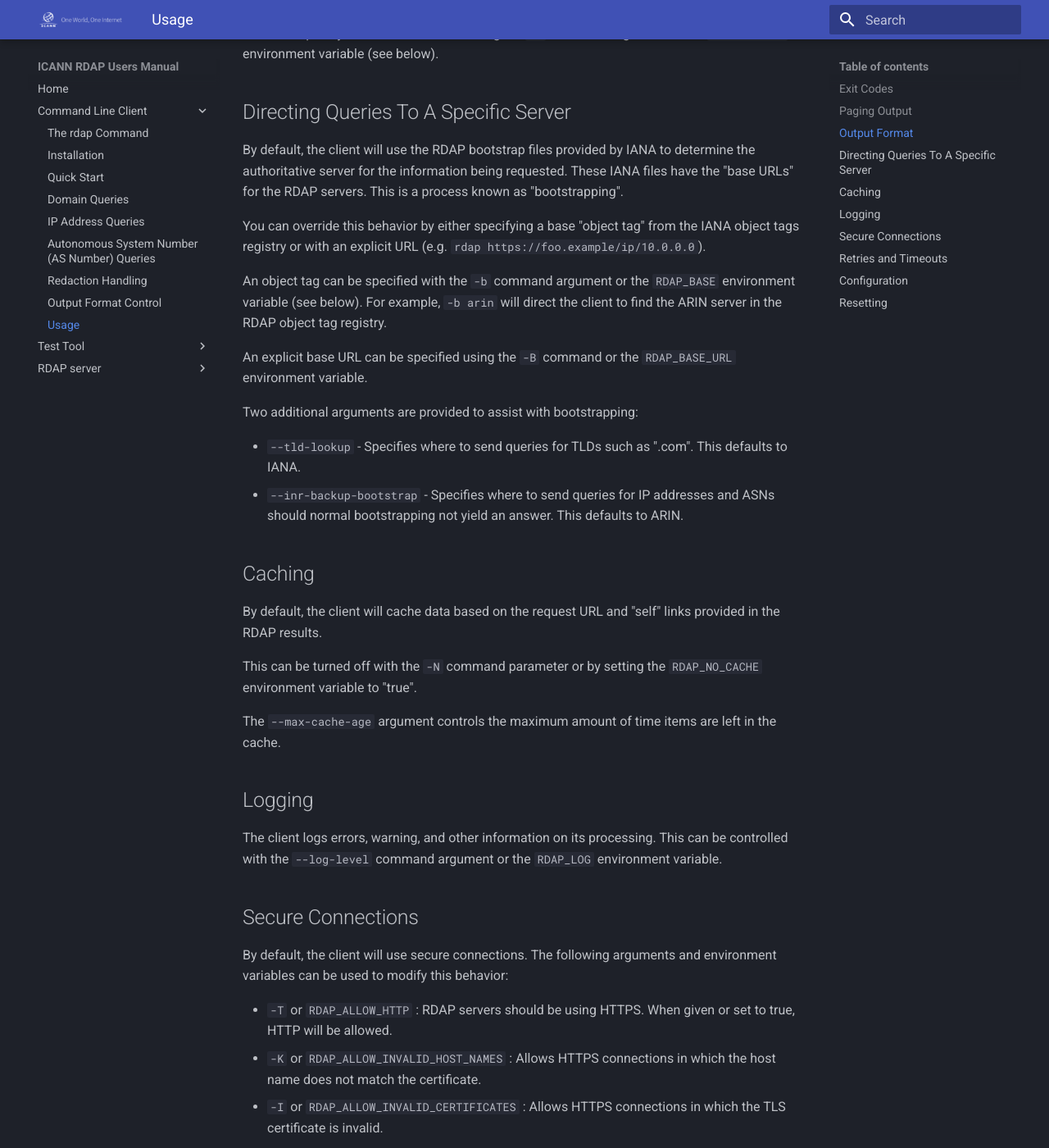
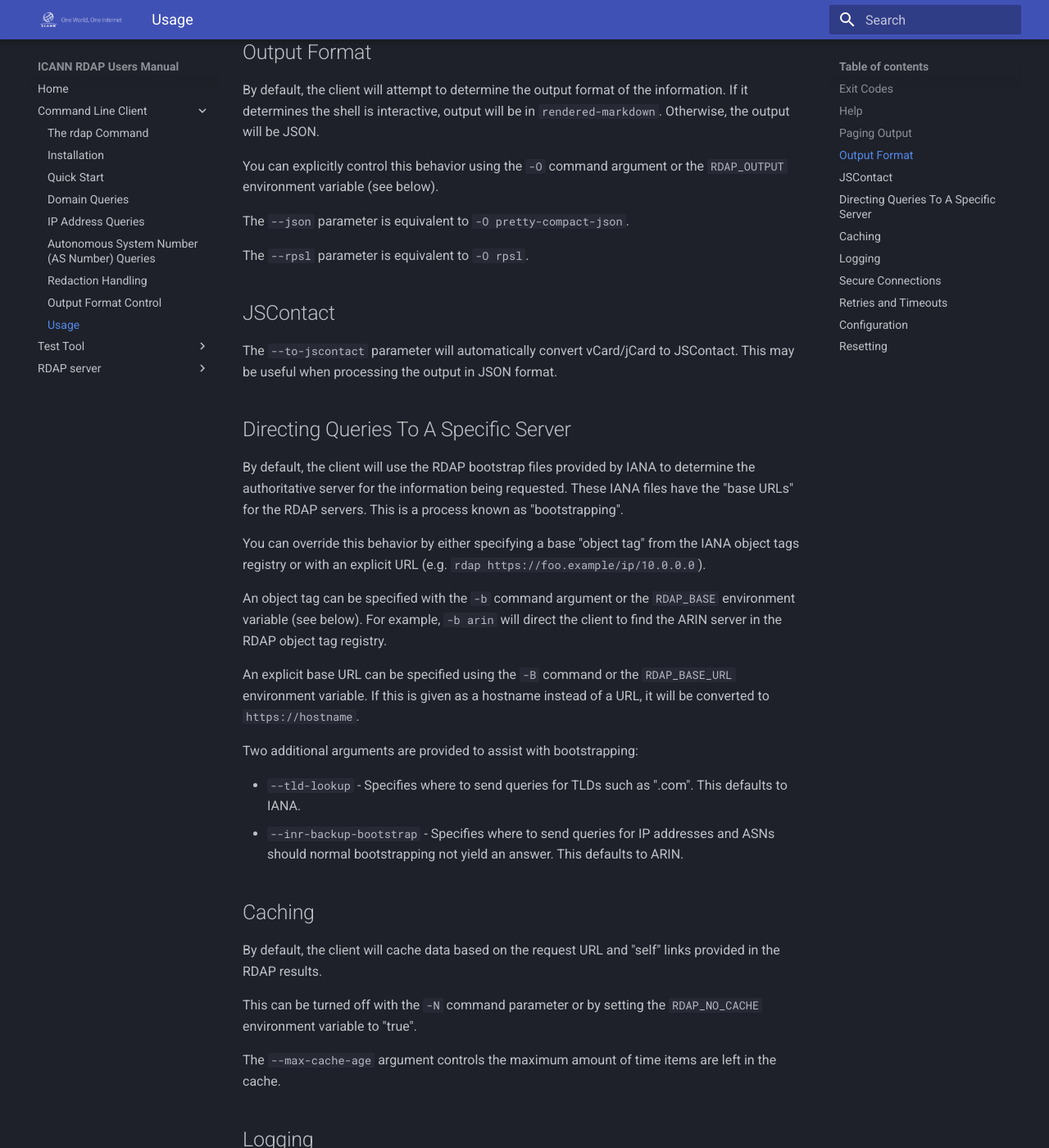
Before and after one commit to icann/icann-rdap, an MkDocs documentation site: the page built from docs/rdap-cli-tools/cli-client/usage.md, in a window 1280 px wide and 1400 px high, scrolled down 2050 px. Shown: the whole window at 82% size. Built offline with MkDocs 1.6.1 and Material for MkDocs 9.7.7, drawn with Linux system fonts in a browser that asks for light colours; some of the changed text lies outside the part shown.

Commit message:
chore: add exit codes, ttl0, and output cli parameters

```diff
--- a/docs/rdap-cli-tools/cli-client/usage.md
+++ b/docs/rdap-cli-tools/cli-client/usage.md
@@ -23,13 +23,18 @@ Here's a summary of the `rdap` command exit codes, based on [`error.rs`](https:/
 | 102 | Invalid bootstrap file | RDAP Error |
 | 103 | Bootstrap not found | RDAP Error |
 | 104 | No registrar found | RDAP Error |
-| 105 | No registry found | RDAP Error |
+| 105 | Unused | Unused |
+| 106 | Response was not 200 OK | RDAP Error |
 | 200 | Unknown output type | User Error |
-| 201 | Error on checks | User Error |
+| 201 | Unused | Unused |
 | 202 | Invalid query value (within `RdapClient`) | User Error |
 | 203 | Ambiguous query type (within `RdapClient`) | User Error |
 | 204 | Domain name error (within `RdapClient`) | User Error |
 | 250 | Poison error (internal to rdap client) | Internal Error |
+
+## Help
+
+Use `--help` to see all the command line parameters and their values.
 
 ## Paging Output
 
@@ -58,6 +63,15 @@ is interactive, output will be in `rendered-markdown`. Otherwise, the output wil
 You can explicitly control this behavior using the `-O` command argument or the `RDAP_OUTPUT` environment variable
 (see below).
 
+The `--json` parameter is equivalent to `-O pretty-compact-json`.
+
+The `--rpsl` parameter is equivalent to `-O rpsl`.
+
+## JSContact
+
+The `--to-jscontact` parameter will automatically convert vCard/jCard to JSContact. This may be useful
+when processing the output in JSON format.
+
 ## Directing Queries To A Specific Server
 
 By default, the client will use the RDAP bootstrap files provided by IANA to determine the authoritative server
@@ -71,6 +85,7 @@ An object tag can be specified with the `-b` command argument or the `RDAP_BASE`
 For example, `-b arin` will direct the client to find the ARIN server in the RDAP object tag registry.
 
 An explicit base URL can be specified using the `-B` command or the `RDAP_BASE_URL` environment variable.
+If this is given as a hostname instead of a URL, it will be converted to `https://hostname`.
 
 Two additional arguments are provided to assist with bootstrapping:
 
```
Also changed, not shown: docs/rdap-cli-tools/cli-client/index.md (+1 -0 lines), docs/rdap-srv/index.md (+2 -1 lines).
